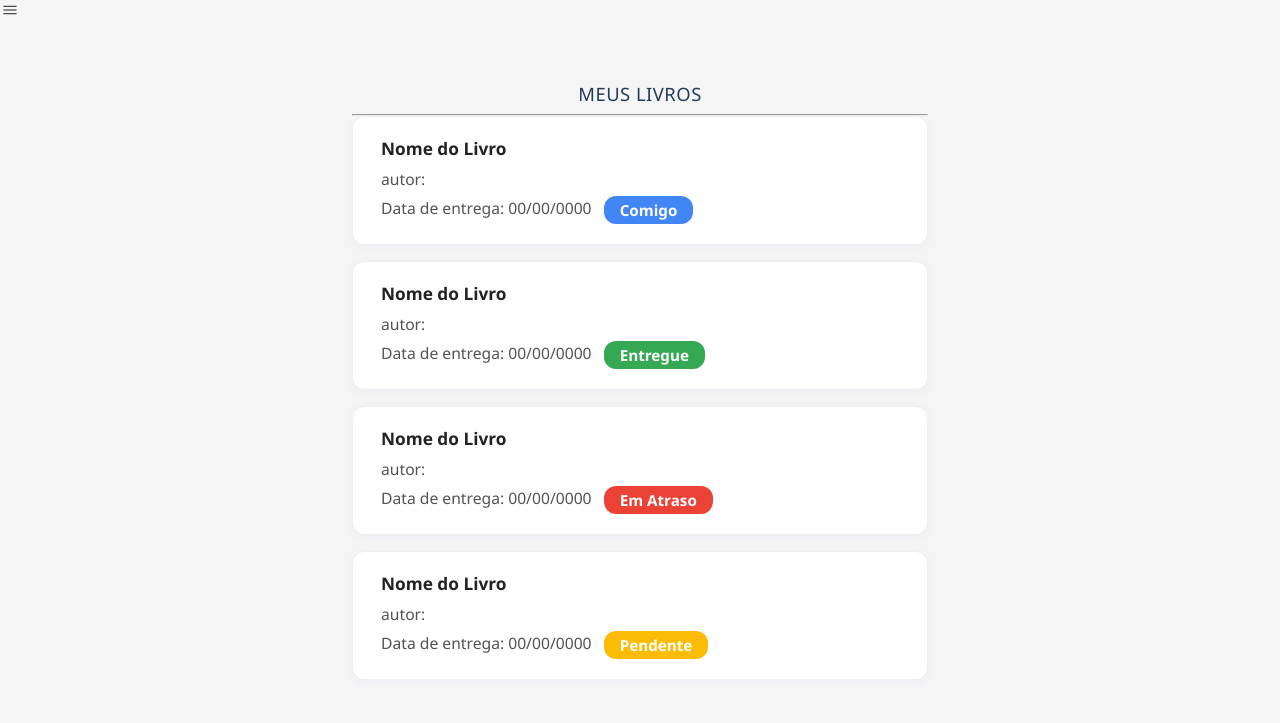
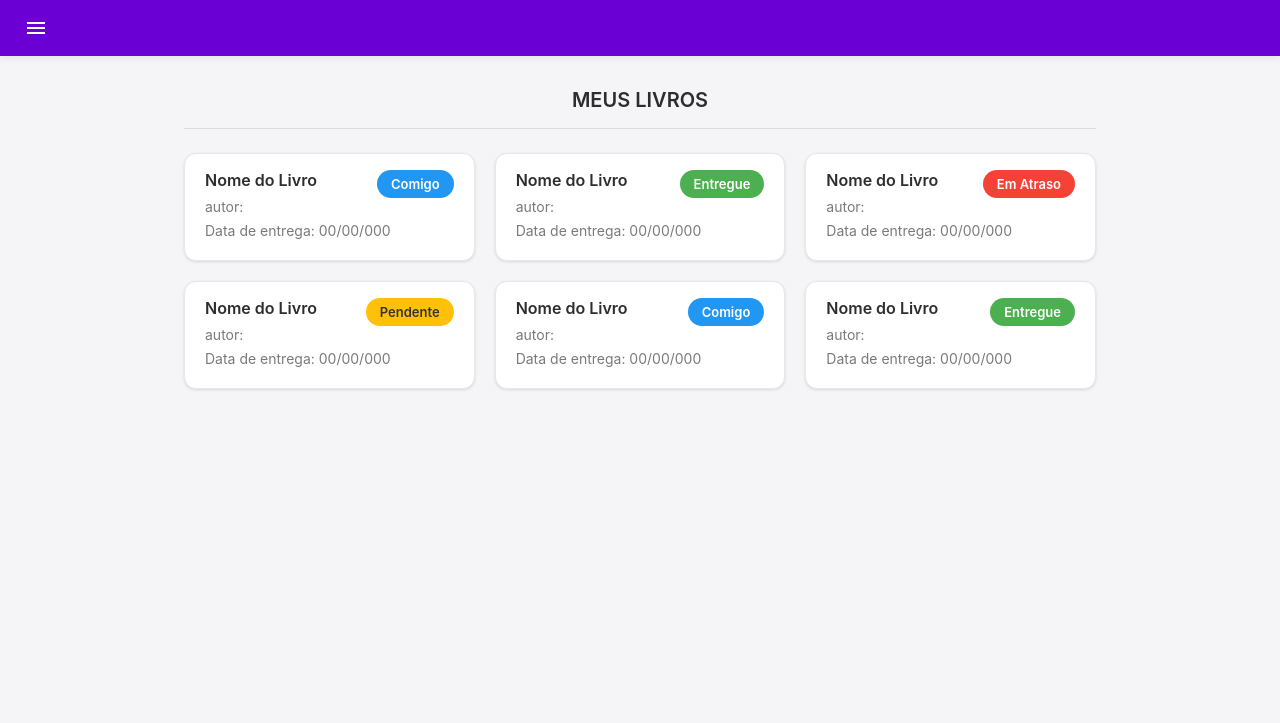
Before and after one commit to Aline-Silva-ADS/plataforma_biblioteca, a plain HTML site: page usuarioHistórico.html in a window 1280 px wide. Drawn offline with nearby package versions, Linux system fonts and the light colour scheme.

Commit message:
incio da pag de histórico do usuario

```diff
--- a/usuarioHistórico.html
+++ b/usuarioHistórico.html
@@ -1,148 +1,231 @@
 <!DOCTYPE html>
-<html lang="pt-br">
-
+<html lang="pt-BR">
 <head>
   <meta charset="UTF-8" />
-    <meta name="viewport" content="width=device-width, initial-scale=1" />
+  <meta name="viewport" content="width=device-width,initial-scale=1" />
   <title>Meus Livros</title>
-    <link rel="stylesheet"
-        href="https://fonts.googleapis.com/css2?family=Material+Symbols+Outlined:opsz,wght,FILL,GRAD@20..48,100..700,0..1,-50..200" />
-    <link rel="stylesheet" href="assets/css/menu.css">
-    <link rel="stylesheet" href="assets/css/style2.css">
+  <link rel="stylesheet" href="https://fonts.googleapis.com/css2?family=Material+Symbols+Outlined:opsz,wght,FILL,GRAD@20..48,100..700,0..1,-50..200" />
   <style>
-        .historico-container {
-            max-width: 500px;
-            margin: 0 auto;
-            padding: 0 0 24px 0;
+    :root{
+      --primary:#6a00d4;
+      --bg:#f5f5f7;
+      --text:#2d2d2f;
+      --muted:#7a7a7e;
+      --white:#fff;
+      --shadow:0 2px 8px rgba(0,0,0,.08);
+      --shadow-card:0 1px 3px rgba(0,0,0,.12);
+      --radius:12px;
     }
 
-        .historico-titulo {
-            text-align: center;
-            font-size: 1.15rem;
-            font-weight: 500;
-            color: #23395d;
-            margin: 32px 0 8px 0;
-            letter-spacing: 0.5px;
+    *{box-sizing:border-box}
+    body{
+      margin:0;
+      font-family: -apple-system, BlinkMacSystemFont, 'Segoe UI', Roboto, 'Helvetica Neue', Arial, sans-serif;
+      color:var(--text);
+      background:var(--bg);
     }
 
-
-
-        .livro-card-historico {
-            background: #fff;
-            border: 1.5px solid #eee;
-            border-radius: 12px;
-            padding: 16px 18px;
-            margin-bottom: 16px;
-            box-shadow: 0 2px 8px rgba(80, 0, 255, 0.04);
-            display: flex;
-            flex-direction: column;
-            gap: 6px;
+    .material-symbols-outlined {
+      font-variation-settings: 'FILL' 0, 'wght' 400, 'GRAD' 0, 'opsz' 24;
+      font-size: 24px;
+      user-select: none;
     }
 
-        .livro-card-historico .livro-nome {
-            font-size: 1.08rem;
-            font-weight: bold;
-            color: #222;
-            margin-bottom: 2px;
+    /* Topbar */
+    .topbar{
+      position:sticky;
+      top:0;
+      z-index:50;
+      height:56px;
+      background:var(--primary);
+      color:var(--white);
+      display:flex;
+      align-items:center;
+      padding:0 16px;
+      box-shadow:var(--shadow);
+    }
+    .topbar .hamburger{
+      background:transparent;
+      border:0;
+      color:#fff;
+      cursor:pointer;
+      padding:8px;
+      display:flex;
+      align-items:center;
+      justify-content:center;
     }
 
-        .livro-card-historico .livro-autor {
-            font-size: 0.98rem;
-            color: #535353;
+    /* Container */
+    .container{
+      max-width:420px;
+      margin:0 auto;
+      padding:24px 16px;
     }
 
-        .livro-card-historico .livro-data {
-            font-size: 0.98rem;
-            color: #535353;
+    /* Title */
+    .page-title{
+      text-align:center;
+      font-size:20px;
+      font-weight:600;
+      color:var(--text);
+      margin:0 0 8px 0;
+      padding-bottom:16px;
+      border-bottom:1px solid #ddd;
     }
 
-        .livro-status {
-            display: inline-block;
-            font-size: 0.95rem;
-            font-weight: 600;
-            border-radius: 12px;
-            padding: 4px 16px;
-            margin-left: 8px;
-            vertical-align: middle;
+    /* Cards */
+    .books-list{
+      display:flex;
+      flex-direction:column;
+      gap:16px;
+      margin-top:24px;
     }
 
-        .status-comigo {
-            background: #4285f4;
-            color: #fff;
+    .book-card{
+      background:var(--white);
+      border-radius:var(--radius);
+      padding:16px 20px;
+      box-shadow:var(--shadow-card);
+      border:1px solid #e8e8e8;
+      position:relative;
+      transition:.2s box-shadow;
+    }
+    .book-card:hover{
+      box-shadow:0 4px 12px rgba(0,0,0,.15);
     }
 
-        .status-entregue {
-            background: #34a853;
-            color: #fff;
+    .book-title{
+      font-size:16px;
+      font-weight:600;
+      color:var(--text);
+      margin:0 0 6px 0;
     }
 
-        .status-atraso {
-            background: #ea4335;
-            color: #fff;
+    .book-meta{
+      font-size:14px;
+      color:var(--muted);
+      margin:3px 0;
+      line-height:1.5;
     }
 
-        .status-pendente {
-            background: #fbbc05;
-            color: #fff;
+    /* Status badge */
+    .status-badge{
+      position:absolute;
+      top:16px;
+      right:20px;
+      padding:6px 14px;
+      border-radius:20px;
+      font-size:13px;
+      font-weight:600;
+      color:#fff;
+      text-transform:capitalize;
     }
 
-        @media (min-width: 600px) {
-            .historico-container {
-                max-width: 600px;
-                padding: 24px 12px;
+    .status-badge.comigo{
+      background:#2196F3;
+    }
+    .status-badge.entregue{
+      background:#4CAF50;
+    }
+    .status-badge.em-atraso{
+      background:#F44336;
+    }
+    .status-badge.pendente{
+      background:#FFC107;
+      color:#333;
     }
 
-            .livro-card-historico {
-                padding: 20px 28px;
+    /* Responsive adjustments */
+    @media (min-width: 768px){
+      .container{
+        max-width:720px;
+        padding:32px 24px;
+      }
+      .books-list{
+        display:grid;
+        grid-template-columns:repeat(2, 1fr);
+        gap:20px;
+      }
+    }
+
+    @media (min-width: 1024px){
+      .container{
+        max-width:960px;
+      }
+      .books-list{
+        grid-template-columns:repeat(3, 1fr);
       }
     }
   </style>
 </head>
+<body>
+  <header class="topbar" role="banner">
+    <button class="hamburger" aria-label="Abrir menu">
+      <span class="material-symbols-outlined">menu</span>
+    </button>
+  </header>
 
-<body>
-    <div class="top-bar">
-        <span class="material-symbols-outlined menu-abrir" id="btnAbrirMenu" title="Abrir menu">menu</span>
-    </div>
-    <nav class="menu-lateral" id="menuLateral">
-        <!-- Seu menu lateral aqui -->
-    </nav>
-    <main class="historico-container">
-        <div class="historico-titulo">MEUS LIVROS</div>
-        <hr class="historico-divider">
-        <div class="livro-card-historico">
-            <div class="livro-nome">Nome do Livro</div>
-            <div class="livro-autor">autor:</div>
-            <div class="livro-data">
-                Data de entrega: 00/00/0000
-                <span class="livro-status status-comigo">Comigo</span>
-            </div>
-        </div>
-        <div class="livro-card-historico">
-            <div class="livro-nome">Nome do Livro</div>
-            <div class="livro-autor">autor:</div>
-            <div class="livro-data">
-                Data de entrega: 00/00/0000
-                <span class="livro-status status-entregue">Entregue</span>
-            </div>
-        </div>
-        <div class="livro-card-historico">
-            <div class="livro-nome">Nome do Livro</div>
-            <div class="livro-autor">autor:</div>
-            <div class="livro-data">
-                Data de entrega: 00/00/0000
-                <span class="livro-status status-atraso">Em Atraso</span>
-            </div>
-        </div>
-        <div class="livro-card-historico">
-            <div class="livro-nome">Nome do Livro</div>
-            <div class="livro-autor">autor:</div>
-            <div class="livro-data">
-                Data de entrega: 00/00/0000
-                <span class="livro-status status-pendente">Pendente</span>
-            </div>
+  <main class="container">
+    <h1 class="page-title">MEUS LIVROS</h1>
+
+    <div class="books-list">
+      <!-- Card 1: Comigo -->
+      <article class="book-card">
+        <span class="status-badge comigo">Comigo</span>
+        <h2 class="book-title">Nome do Livro</h2>
+        <p class="book-meta">autor:</p>
+        <p class="book-meta">Data de entrega: 00/00/000</p>
+      </article>
+
+      <!-- Card 2: Entregue -->
+      <article class="book-card">
+        <span class="status-badge entregue">Entregue</span>
+        <h2 class="book-title">Nome do Livro</h2>
+        <p class="book-meta">autor:</p>
+        <p class="book-meta">Data de entrega: 00/00/000</p>
+      </article>
+
+      <!-- Card 3: Em Atraso -->
+      <article class="book-card">
+        <span class="status-badge em-atraso">Em Atraso</span>
+        <h2 class="book-title">Nome do Livro</h2>
+        <p class="book-meta">autor:</p>
+        <p class="book-meta">Data de entrega: 00/00/000</p>
+      </article>
+
+      <!-- Card 4: Pendente -->
+      <article class="book-card">
+        <span class="status-badge pendente">Pendente</span>
+        <h2 class="book-title">Nome do Livro</h2>
+        <p class="book-meta">autor:</p>
+        <p class="book-meta">Data de entrega: 00/00/000</p>
+      </article>
+
+      <!-- Card 5: Comigo -->
+      <article class="book-card">
+        <span class="status-badge comigo">Comigo</span>
+        <h2 class="book-title">Nome do Livro</h2>
+        <p class="book-meta">autor:</p>
+        <p class="book-meta">Data de entrega: 00/00/000</p>
+      </article>
+
+      <!-- Card 6: Entregue -->
+      <article class="book-card">
+        <span class="status-badge entregue">Entregue</span>
+        <h2 class="book-title">Nome do Livro</h2>
+        <p class="book-meta">autor:</p>
+        <p class="book-meta">Data de entrega: 00/00/000</p>
+      </article>
     </div>
   </main>
-    <script src="assets/js/script.js"></script>
+
+  <script>
+    // Drawer mobile (se integrar com menu lateral)
+    const btn = document.querySelector('.hamburger');
+    btn.addEventListener('click', () => {
+      // Aqui você pode integrar com o menu lateral do index.html
+      alert('Abrir menu lateral');
+    });
+  </script>
 </body>
-
 </html>
```
Also changed, not shown: assets/css/menu.css (+50 -48 lines), usuarioLivroEmprestar.html (+58 -55 lines), usuarioLivroInformacoes.html (+6 -5 lines). Lines whose indentation alone changed are shown as unchanged.
